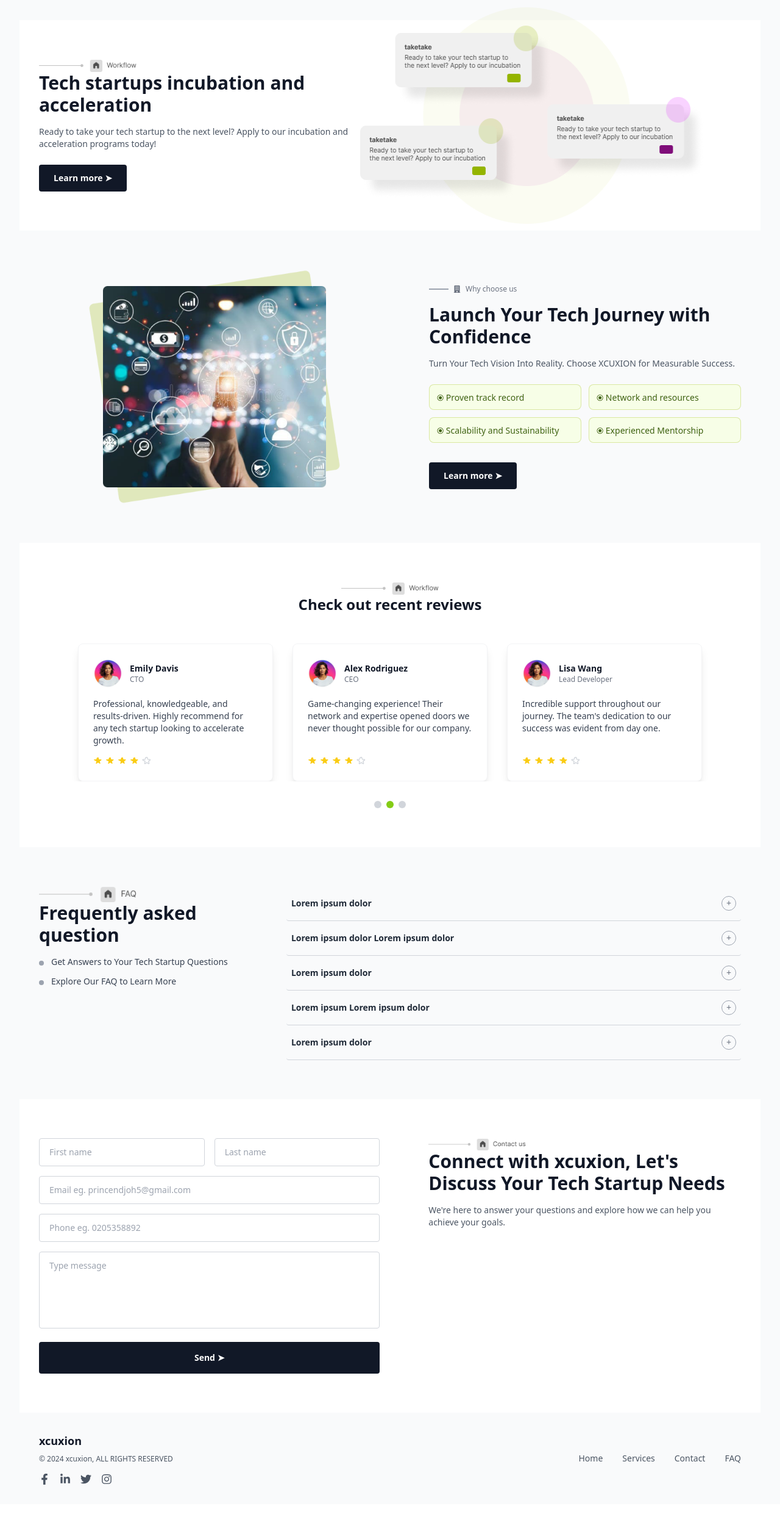
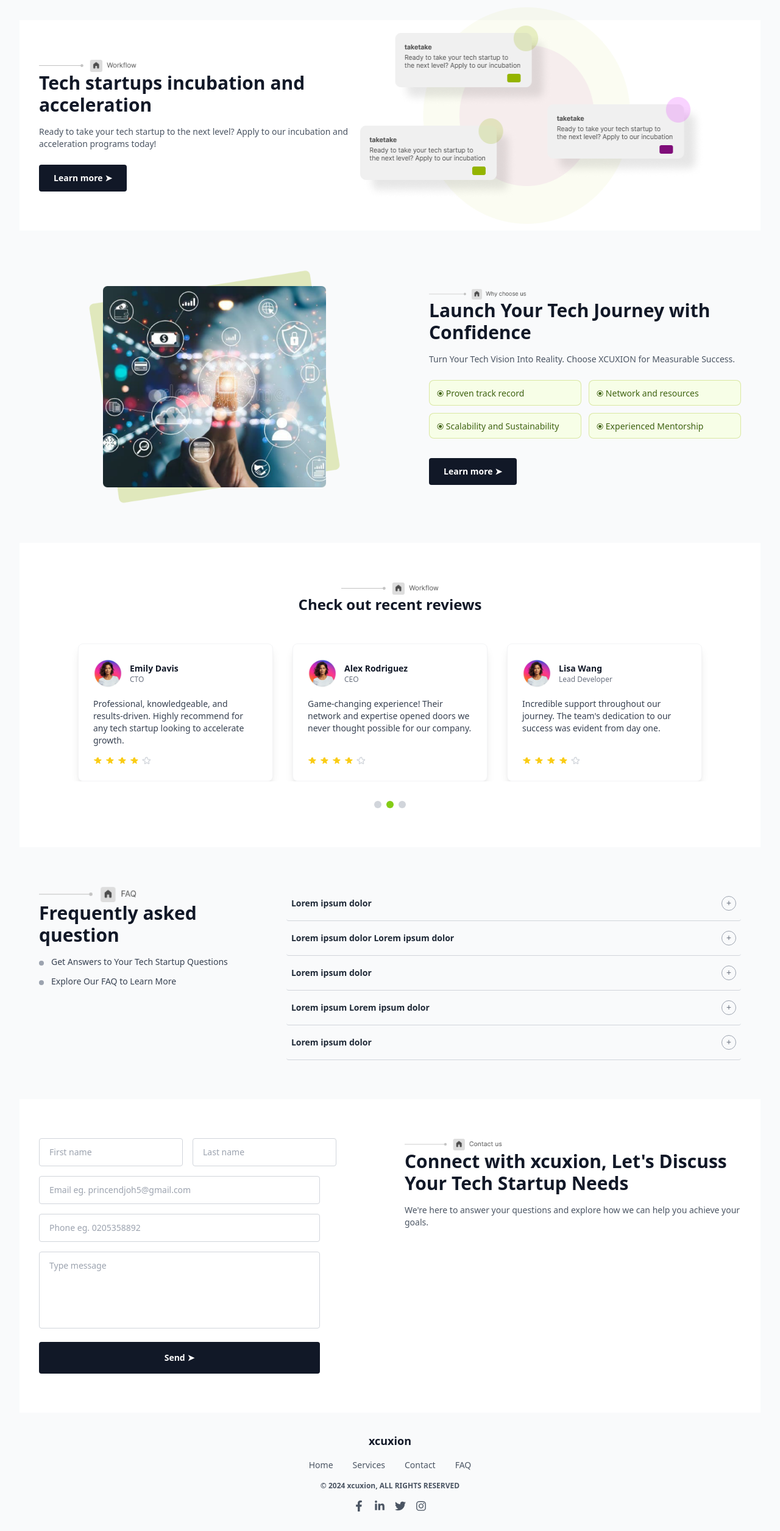
Before and after one commit to FelixAshong/BLVCK-SAPPHIRE-FINAL-TASK, a React (Vite) app: page / in a window 1280 px wide. Shown: the part 1171-3681 px from the top of the page at 61% size. Before the commit the page ends 3637 px from the top, so only its background shows below. Built offline with nearby package versions, Linux system fonts and the light colour scheme.

Commit message:
Refine App component layout and styles, adjusting image sizes and positions for better visual consistency. Introduced a new image asset for the "Why choose us" section and updated footer layout for improved alignment and spacing.

```diff
--- a/src/App.tsx
+++ b/src/App.tsx
@@ -95,11 +95,11 @@ function App() {
         <img
           src="/src/assets/images/top chip.png"
           alt="Top chip"
-          className="absolute top-32 left-4 sm:left-8 lg:left-14 xl:left-20 w-44 sm:w-48 lg:w-52 h-auto z-4"
+          className="absolute top-32 left-4 sm:left-8 lg:left-14 xl:left-20 w-40 h-auto z-4"
         />
 
         <div
-          className="absolute top-40 left-4 sm:left-8 lg:left-16 xl:left-28 z-10 max-w-2xl"
+          className="absolute top-36 left-4 sm:left-8 lg:left-16 xl:left-28 z-10 max-w-2xl"
         >
           <h1 className="text-3xl md:text-4xl font-extrabold leading-tight mb-2">
             From Idea to Impact! <br /> Your Technology Partner
@@ -371,10 +371,12 @@ function App() {
             />
         </div>
         <div className="w-full lg:max-w-lg lg:ml-2">
-          <div className="flex items-center space-x-2 text-xs text-gray-500 mb-4">
-            <div className="w-8 h-0.5 bg-gray-400"></div>
-            <FaBuilding />
-            <span>Why choose us</span>
+          <div className="flex items-center justify-start">
+            <img
+              src="/src/assets/images/top chip choose.png"
+              alt="Why choose us"
+              className="w-40 h-auto"
+            />
           </div>
           <h2 className="text-3xl font-extrabold mb-4">
             Launch Your Tech Journey with Confidence
@@ -567,7 +569,7 @@ function App() {
         className="w-full py-16 bg-white px-4 sm:px-6 lg:px-8"
       >
         <div className="flex flex-col lg:flex-row items-start justify-between gap-8">
-        <form className="w-full lg:w-1/2 space-y-4">
+        <form className="w-full lg:w-2/5 space-y-4">
           <div className="flex space-x-4">
             <input
               type="text"
@@ -602,7 +604,7 @@ function App() {
             <span>Send ➤</span>
           </button>
         </form>
-        <div className="w-full lg:w-1/2 lg:pl-12">
+        <div className="w-full lg:w-1/2 lg:pl-6">
           <div className="flex items-center justify-start">
             <img
               src="/src/assets/images/top chip contact.png"
@@ -623,10 +625,23 @@ function App() {
 
       {/* Footer */}
       <footer className="w-full py-8 bg-gray-50 px-4 sm:px-6 lg:px-8">
-        <div className="flex items-center justify-between">
-          <div className="text-left">
-            <div className="text-lg font-bold mb-2">xcuxion</div>
-            <div className="text-xs text-gray-600 mb-4">© 2024 xcuxion, ALL RIGHTS RESERVED</div>
+        <div className="flex flex-col items-center justify-center space-y-4">
+          <div className="text-lg font-bold">xcuxion</div>
+          <nav className="flex space-x-8 text-sm text-gray-600">
+          <button onClick={() => scrollToSection('home')} className="hover:text-gray-800 transition-colors">
+            Home
+          </button>
+          <button onClick={() => scrollToSection('services')} className="hover:text-gray-800 transition-colors">
+            Services
+          </button>
+          <button onClick={() => scrollToSection('contact')} className="hover:text-gray-800 transition-colors">
+            Contact
+          </button>
+          <button onClick={() => scrollToSection('faq')} className="hover:text-gray-800 transition-colors">
+            FAQ
+          </button>
+        </nav>
+          <div className="text-xs text-gray-600 font-bold">© 2024 xcuxion, ALL RIGHTS RESERVED</div>
           <div className="flex space-x-4 text-gray-600 text-lg">
             <a href="#" aria-label="Facebook" className="hover:text-gray-800 transition-colors">
             <FaFacebookF />
@@ -642,21 +657,6 @@ function App() {
           </a>
           </div>
         </div>
-          <nav className="flex space-x-8 text-sm text-gray-600">
-          <button onClick={() => scrollToSection('home')} className="hover:text-gray-800 transition-colors">
-            Home
-          </button>
-          <button onClick={() => scrollToSection('services')} className="hover:text-gray-800 transition-colors">
-            Services
-          </button>
-          <button onClick={() => scrollToSection('contact')} className="hover:text-gray-800 transition-colors">
-            Contact
-          </button>
-          <button onClick={() => scrollToSection('faq')} className="hover:text-gray-800 transition-colors">
-            FAQ
-          </button>
-        </nav>
-        </div>
       </footer>
       </div>
     </div>
```
Also changed, not shown: src/assets/images/top chip choose.png (added). Lines whose indentation alone changed are shown as unchanged.
